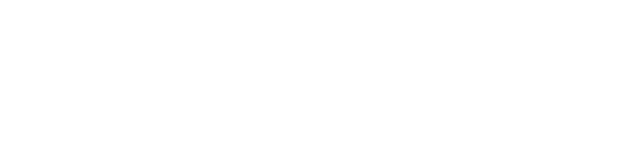
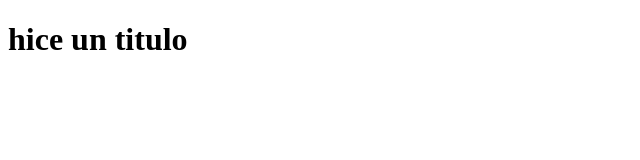
Before and after one commit to juancpinedam/PROYECTO_ANGULAR_1, a plain HTML site: page nuevo.html in a window 1280 px wide. Shown: the whole page, without its empty margins (0-640 px from the left). Drawn offline with Linux system fonts and the light colour scheme.

Commit message:
coloque un titulo

```diff
--- a/nuevo.html
+++ b/nuevo.html
@@ -5,6 +5,7 @@
     <meta http-equiv="X-UA-Compatible" content="IE=edge">
     <meta name="viewport" content="width=device-width, initial-scale=1.0">
     <title>Document</title>
+    <h1>hice un titulo</h1>
 </head>
 <body>
 
```
